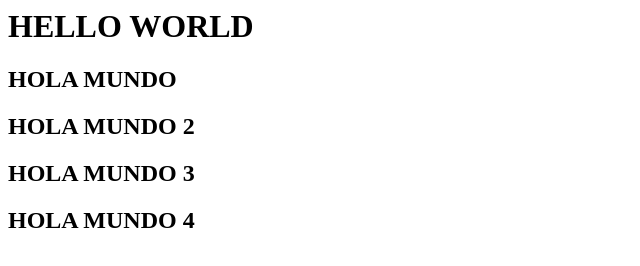
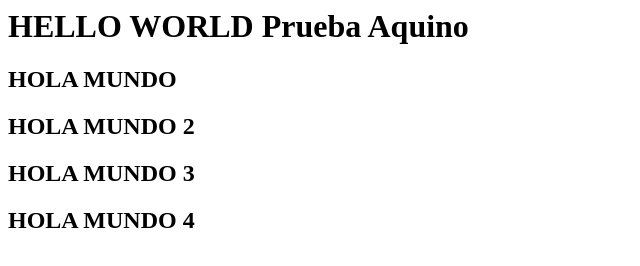
Before and after one commit to aquinotheking/Aquino, a plain HTML site: page index.html in a window 1280 px wide. Shown: the whole page, without its empty margins (0-640 px from the left). Drawn offline with Linux system fonts and the light colour scheme.

Commit message:
Aquino Test Commit

```diff
--- a/index.html
+++ b/index.html
@@ -1,7 +1,7 @@
 <html>
 <head></head>
 <body>
-	<h1>HELLO WORLD</h1>
+	<h1>HELLO WORLD Prueba Aquino</h1>
 	<h2>HOLA MUNDO</h2>
 	<h2>HOLA MUNDO 2</h2>
 	<h2>HOLA MUNDO 3</h2>
```
